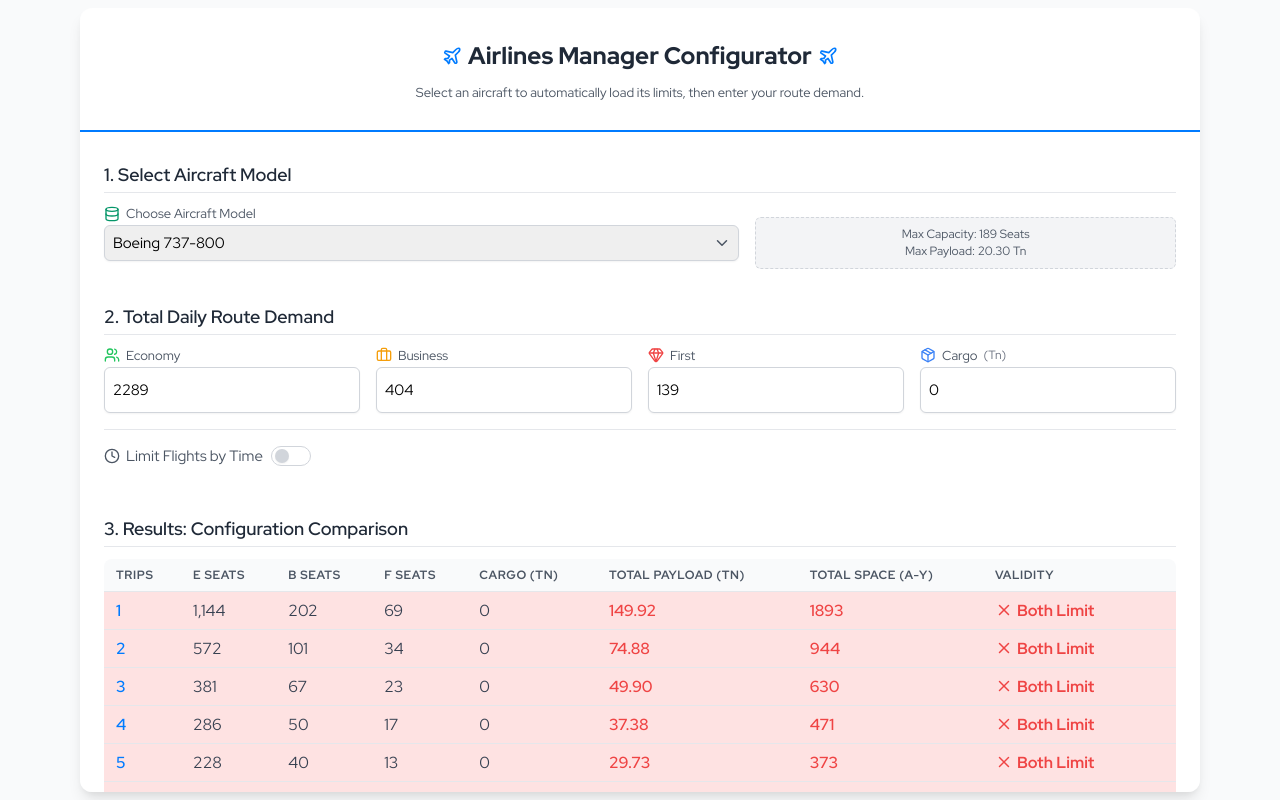
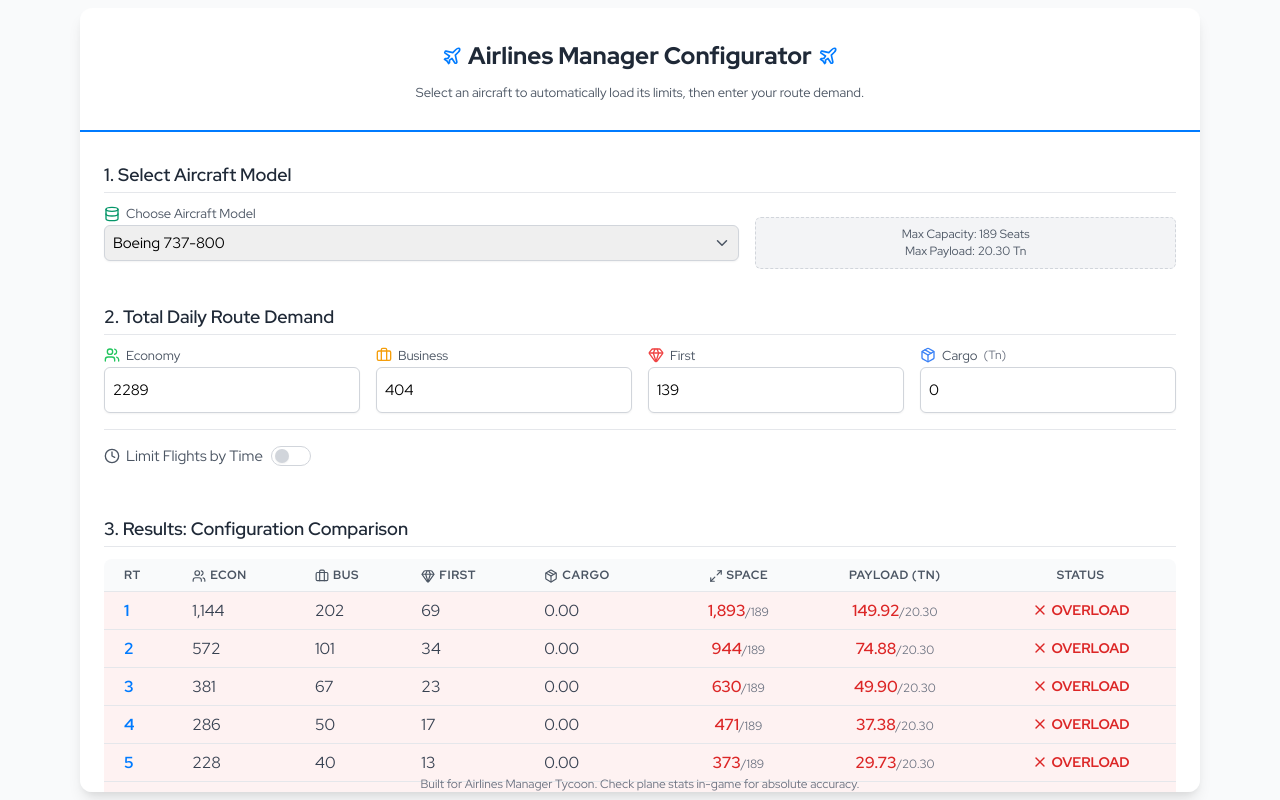
Before and after one commit to ongunumutyelbasi/airlines-manager-tycoon-seat-calculator, a Next.js app: page / in a window 1280 px wide. Built offline with nearby package versions, Linux system fonts and the light colour scheme.

Commit message:
Fix: Syntax fixes

```diff
--- a/app/page.tsx
+++ b/app/page.tsx
@@ -722,7 +722,8 @@ const App: React.FC = () => {
                           options={MINUTES_OPTIONS}
                       />
                   </div>
-                  <p style={{ fontSize: '0.6875rem', color: '#6B7280', marginTop: '0.2rem' }}>This configurator currently doesn't support round trips longer than 24 hours. We are working on adding this feature in the future.</p>
+                  {/* FIX: Replaced 'doesn't' with 'doesn&apos;t' to resolve ESLint error 725:128 */}
+                  <p style={{ fontSize: '0.6875rem', color: '#6B7280', marginTop: '0.2rem' }}>This configurator currently doesn&apos;t support round trips longer than 24 hours. We are working on adding this feature in the future.</p>
                 </div>
               </div>
             </div>
@@ -753,80 +754,109 @@ const App: React.FC = () => {
                     <table className="config-table" style={{ minWidth: '800px' }}>
                         <thead>
                             <tr>
-                                <th style={{ borderTopLeftRadius: '0.5rem' }}>Trips</th>
-                                <th>E Seats</th>
-                                <th>B Seats</th>
-                                <th>F Seats</th>
-                                <th>Cargo (Tn)</th>
-                                <th>Total Payload (Tn)</th>
-                                <th>Total Space (A-Y)</th>
-                                {/* CONDITIONAL RENDERING: Only show LIMIT column if time is limited */}
-                                {isTimeLimited && <th>Limit Time Left</th>}
-                                <th style={{ borderTopRightRadius: '0.5rem' }}>Validity</th>
+                                {/* Completed Table Headers */}
+                                <th style={{ paddingLeft: '1.25rem', borderTopLeftRadius: '0.5rem' }}>RT</th>
+                                <th><Users size={14} style={{ display: 'inline', verticalAlign: 'text-bottom', marginRight: '4px' }} />Econ</th>
+                                <th><Briefcase size={14} style={{ display: 'inline', verticalAlign: 'text-bottom', marginRight: '4px' }} />Bus</th>
+                                <th><Gem size={14} style={{ display: 'inline', verticalAlign: 'text-bottom', marginRight: '4px' }} />First</th>
+                                <th><Package size={14} style={{ display: 'inline', verticalAlign: 'text-bottom', marginRight: '4px' }} />Cargo</th>
+                                <th style={{ textAlign: 'center' }}><Maximize2 size={14} style={{ display: 'inline', verticalAlign: 'text-bottom', marginRight: '4px' }} />Space</th>
+                                <th style={{ textAlign: 'center' }}>Payload (Tn)</th>
+                                {configurations[0]?.remainingTimeMinutes !== undefined && <th><Clock size={14} style={{ display: 'inline', verticalAlign: 'text-bottom', marginRight: '4px' }} />Time Left</th>}
+                                <th style={{ borderTopRightRadius: '0.5rem', textAlign: 'center' }}>Status</th>
                             </tr>
                         </thead>
                         <tbody>
-                            {configurations.map((item) => (
-                                <tr
-                                    key={item.roundTrips}
-                                    style={{
-                                        // Highlight (light red background) if any limit is exceeded
-                                        backgroundColor: item.limitingFactor ? '#FEE2E2' : 'transparent',
-                                        transition: 'background-color 150ms',
-                                    }}
-                                >
-                                    {/* Round Trips */}
-                                    <td style={{ fontWeight: '600', color: primaryColor }}>{item.roundTrips}</td>
-                                    {/* Seats/Cargo - TEXT COLOR FIXED HERE */}
-                                    <td style={{ color: darkTextColor }}>{item.E.toLocaleString()}</td>
-                                    <td style={{ color: darkTextColor }}>{item.B.toLocaleString()}</td>
-                                    <td style={{ color: darkTextColor }}>{item.F.toLocaleString()}</td>
-                                    <td style={{ color: darkTextColor }}>{item.C.toLocaleString()}</td>
-                                    {/* Limits */}
-                                    <td style={{
-                                        color: item.isPayloadValid ? '#10B981' : '#EF4444',
-                                        fontWeight: item.isPayloadValid ? '400' : '600'
+                            {configurations.map(config => {
+                                // Skip the error row if time is exceeded
+                                if (config.roundTrips === -1) return null;
+
+                                const isInvalid = !config.isPayloadValid || !config.isCapacityValid;
+
+                                // Color based on the primary limiting factor
+                                let bgColor = 'transparent';
+                                if (isInvalid) {
+                                  // Light red for invalid configurations
+                                  bgColor = '#FEF2F2';
+                                } else if (config.roundTrips === MAX_ROUND_TRIPS || (isTimeLimited && config.remainingTimeMinutes !== undefined && config.remainingTimeMinutes < calculatedCycleTime)) {
+                                  // Light yellow if maximized or time-limited near capacity
+                                  bgColor = '#FEF9C3';
+                                }
+
+                                return (
+                                    <tr key={config.roundTrips} style={{ backgroundColor: bgColor }}>
+                                        {/* 1. Round Trips */}
+                                        <td style={{ paddingLeft: '1.25rem', fontWeight: '700', color: primaryColor }}>
+                                            {config.roundTrips}
+                                        </td>
+                                        {/* 2-5. Required Seats/Cargo */}
+                                        <td style={{ color: darkTextColor }}>{config.E.toLocaleString()}</td>
+                                        <td style={{ color: darkTextColor }}>{config.B.toLocaleString()}</td>
+                                        <td style={{ color: darkTextColor }}>{config.F.toLocaleString()}</td>
+                                        <td style={{ color: darkTextColor }}>{config.C.toFixed(2)}</td>
+                                        {/* 6. Total Capacity Used */}
+                                        <td style={{ textAlign: 'center' }}>
+                                            <span style={{
+                                                fontWeight: '600',
+                                                color: config.totalSpaceUsed > currentAircraft.maxCapacity && currentAircraft.maxCapacity > 0 ? '#DC2626' : darkTextColor
                                             }}>
-                                        {item.totalPayload.toFixed(2)}
+                                                {config.totalSpaceUsed.toLocaleString()}
+                                            </span>
+                                            {currentAircraft.maxCapacity > 0 &&
+                                                <span style={{ fontSize: '0.75rem', color: '#6B7280' }}>
+                                                    /{currentAircraft.maxCapacity.toLocaleString()}
+                                                </span>
+                                            }
                                         </td>
-                                    <td style={{
-                                        color: item.isCapacityValid ? '#10B981' : '#EF4444',
-                                        fontWeight: item.isCapacityValid ? '400' : '600'
+                                        {/* 7. Total Payload */}
+                                        <td style={{ textAlign: 'center' }}>
+                                            <span style={{
+                                                fontWeight: '600',
+                                                color: config.totalPayload > currentAircraft.maxPayload && currentAircraft.maxPayload > 0 ? '#DC2626' : darkTextColor
                                             }}>
-                                        {item.totalSpaceUsed.toFixed(0)}
+                                                {config.totalPayload.toFixed(2)}
+                                            </span>
+                                            {currentAircraft.maxPayload > 0 &&
+                                                <span style={{ fontSize: '0.75rem', color: '#6B7280' }}>
+                                                    /{currentAircraft.maxPayload.toFixed(2)}
+                                                </span>
+                                            }
                                         </td>
-                                    {/* CONDITIONAL RENDERING: Only show remaining time if time is limited */}
-                                    {isTimeLimited &&
-                                        <td style={{ color: darkTextColor }}>
-                                            {item.remainingTimeMinutes !== undefined
-                                                ? (item.remainingTimeMinutes >= 0
-                                                    ? `${Math.floor(item.remainingTimeMinutes / 60)}h ${item.remainingTimeMinutes % 60}m`
-                                                    : <span style={{ color: '#EF4444', fontWeight: '600' }}>Time Exceeded</span>)
-                                                : ''}
+                                        {/* 8. Remaining Time */}
+                                        {config.remainingTimeMinutes !== undefined && (
+                                            <td style={{ textAlign: 'center', color: darkTextColor }}>
+                                                {/* Format time remaining as HH:MM */}
+                                                {Math.floor(config.remainingTimeMinutes / 60).toString().padStart(2, '0')}:
+                                                {(config.remainingTimeMinutes % 60).toString().padStart(2, '0')}
                                             </td>
-                                    }
-                                    {/* Validity */}
-                                    <td>
-                                        {item.limitingFactor === null ? (
-                                            <span style={{ display: 'flex', alignItems: 'center', color: '#10B981', fontWeight: '700' }}>
-                                                <Check size={18} style={{ marginRight: '0.25rem' }} />
-                                                OK
+                                        )}
+                                        {/* 9. Status / Limiting Factor */}
+                                        <td style={{ textAlign: 'center' }}>
+                                            {config.isPayloadValid && config.isCapacityValid ? (
+                                                <span style={{ color: '#059669', fontWeight: '700', fontSize: '0.875rem', display: 'flex', alignItems: 'center', justifyContent: 'center', columnGap: '0.25rem' }}>
+                                                    <Check size={16} /> FIT
                                                 </span>
                                             ) : (
-                                            <span style={{ display: 'flex', alignItems: 'center', color: '#EF4444', fontWeight: '700' }}>
-                                                <X size={18} style={{ marginRight: '0.25rem' }} />
-                                                {item.limitingFactor} Limit
+                                                <span style={{ color: '#DC2626', fontWeight: '700', fontSize: '0.875rem', display: 'flex', alignItems: 'center', justifyContent: 'center', columnGap: '0.25rem' }}>
+                                                    <X size={16} />
+                                                    {config.limitingFactor === 'Both' ? 'OVERLOAD' : config.limitingFactor?.toUpperCase()}
                                                 </span>
                                             )}
                                         </td>
                                     </tr>
-                            ))}
+                                );
+                            })}
                         </tbody>
                     </table>
                 </div>
             )}
           </div>
       </div>
+
+      {/* Footer / Credits */}
+      <footer style={{ position: 'fixed', bottom: '0.5rem', left: '50%', transform: 'translateX(-50%)', textAlign: 'center', color: '#6B7280', fontSize: '0.75rem' }}>
+          Built for Airlines Manager Tycoon. Check plane stats in-game for absolute accuracy.
+      </footer>
     </div>
     </React.Fragment>
   );
```
Lines whose indentation alone changed are shown as unchanged.
